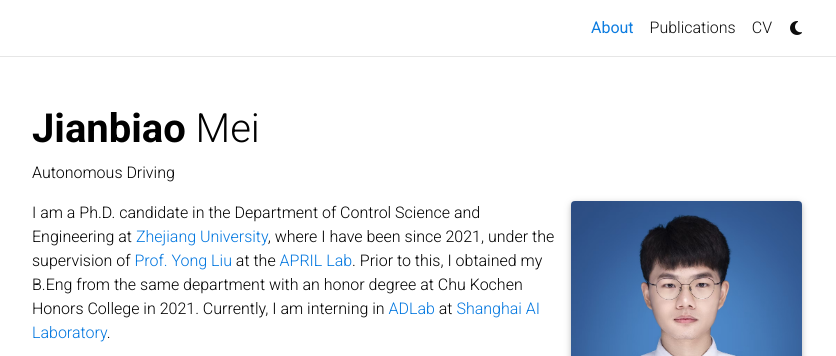
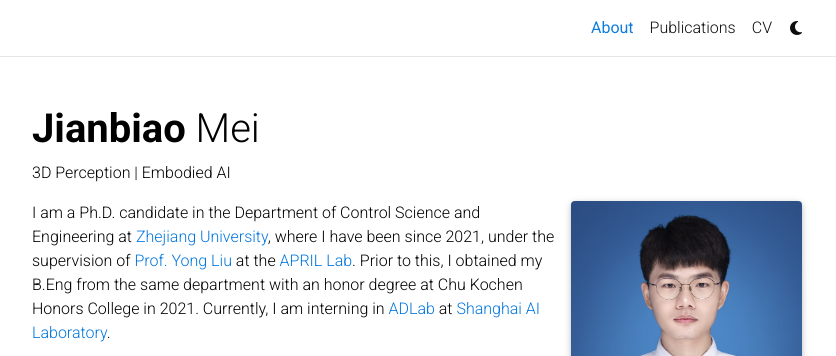
Before and after one commit to jianbiaomei/jianbiaomei.github.io, a Jekyll site: the page built from _pages/about.md, in a window 1280 px wide and 1304 px high. Shown: the top 356 px of the window, without its empty margins (223-1059 px from the left). Built offline with Jekyll 4.4.1, drawn with Linux system fonts in a browser that asks for light colours; comment, search, counter and statistics services are not loaded; a style sheet for code colours, icons or effects is not loaded.

Commit message:
Update about.md

```diff
--- a/_pages/about.md
+++ b/_pages/about.md
@@ -2,7 +2,7 @@
 layout: about
 title: About
 permalink: /
-subtitle: Autonomous Driving
+subtitle: 3D Perception | Embodied AI
 
 profile:
   align: right
```
